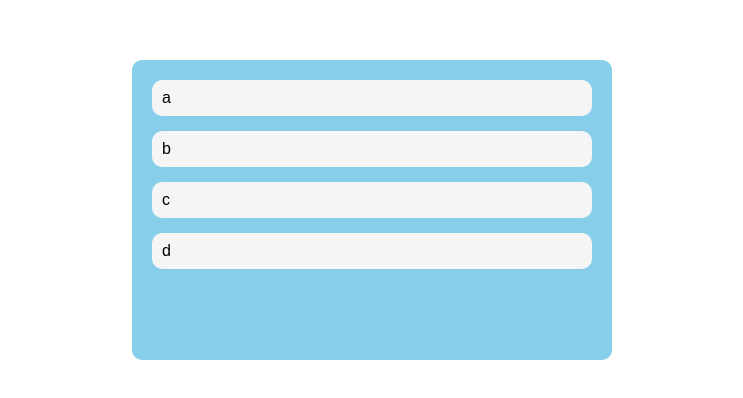
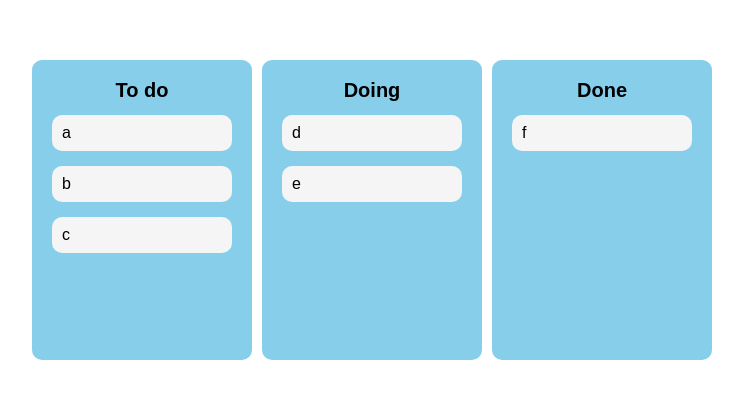
Before and after one commit to lee-yun-pyo/kanban-app, a React (Create React App) app: page / in a window 1280 px wide. Shown: the part 190-588 px from the top of the page, without its empty margins (268-1011 px from the left). Built offline with nearby package versions, Linux system fonts and the light colour scheme.

Commit message:
Create DraggableTodo, DroppableCategory.tsx

```diff
--- /dev/null
+++ b/src/Components/DraggableTodo.tsx
@@ -0,0 +1,33 @@
+import React from "react";
+import { Draggable } from "react-beautiful-dnd";
+import styled from "styled-components";
+
+const Card = styled.li`
+  background-color: whitesmoke;
+  border-radius: 10px;
+  padding: 10px;
+  margin-bottom: 15px;
+`;
+
+interface IDraggableProps {
+  todo: string;
+  index: number;
+}
+
+function DraggableTodo({ todo, index }: IDraggableProps) {
+  return (
+    <Draggable key={todo} draggableId={todo} index={index}>
+      {(provided) => (
+        <Card
+          ref={provided.innerRef}
+          {...provided.dragHandleProps}
+          {...provided.draggableProps}
+        >
+          {todo}
+        </Card>
+      )}
+    </Draggable>
+  );
+}
+
+export default React.memo(DraggableTodo);
--- /dev/null
+++ b/src/Components/DroppableCategory.tsx
@@ -0,0 +1,47 @@
+import { Droppable } from "react-beautiful-dnd";
+import styled from "styled-components";
+import DraggableTodo from "./DraggableTodo";
+
+const Wrapper = styled.div`
+  background-color: skyblue;
+  border-radius: 10px;
+  padding: 20px 20px 15px 20px;
+  min-height: 300px;
+  display: flex;
+  flex-direction: column;
+  align-items: center;
+`;
+const Title = styled.span`
+  font-weight: 600;
+  font-size: 20px;
+  margin-bottom: 15px;
+`;
+
+const Board = styled.ul`
+  width: 100%;
+`;
+
+interface IDroppableProps {
+  todos: string[];
+  boardId: string;
+}
+
+function DroppableCategory({ todos, boardId }: IDroppableProps) {
+  return (
+    <Wrapper>
+      <Title>{boardId}</Title>
+      <Droppable droppableId={boardId}>
+        {(provided) => (
+          <Board ref={provided.innerRef} {...provided.droppableProps}>
+            {todos.map((todo, index) => (
+              <DraggableTodo key={todo} todo={todo} index={index} />
+            ))}
+            {provided.placeholder}
+          </Board>
+        )}
+      </Droppable>
+    </Wrapper>
+  );
+}
+
+export default DroppableCategory;
--- a/src/Components/Todolist.tsx
+++ b/src/Components/Todolist.tsx
@@ -1,16 +1,12 @@
-import {
-  DragDropContext,
-  Droppable,
-  Draggable,
-  DropResult,
-} from "react-beautiful-dnd";
+import { DragDropContext, DropResult } from "react-beautiful-dnd";
 import styled from "styled-components";
 import { useRecoilState } from "recoil";
 import { todoState } from "../atoms";
+import DroppableCategory from "./DroppableCategory";
 
 const Wrapper = styled.div`
   display: flex;
-  max-width: 480px;
+  max-width: 680px;
   width: 100%;
   margin: 0 auto;
   justify-content: center;
@@ -20,59 +16,34 @@ const Wrapper = styled.div`
 
 const Boards = styled.div`
   display: grid;
-  grid-template-columns: repeat(1, 1fr);
+  grid-template-columns: repeat(3, 1fr);
+  gap: 10px;
   width: 100%;
-`;
-
-const Board = styled.ul`
-  background-color: skyblue;
-  padding: 20px 20px 15px 20px;
-  border-radius: 10px;
-  min-height: 300px;
-`;
-const Card = styled.li`
-  background-color: whitesmoke;
-  border-radius: 10px;
-  padding: 10px;
-  margin-bottom: 15px;
 `;
 
 function Todolist() {
   const [todos, setTodos] = useRecoilState(todoState);
   const onDragEnd = ({ draggableId, destination, source }: DropResult) => {
     if (!destination) return;
-    setTodos((oldTodos) => {
-      const copyTodos = [...oldTodos];
-      copyTodos.splice(source.index, 1);
-      copyTodos.splice(destination?.index, 0, draggableId);
-      return copyTodos;
-    });
+    // setTodos((oldTodos) => {
+    //   const copyTodos = [...oldTodos];
+    //   copyTodos.splice(source.index, 1);
+    //   copyTodos.splice(destination?.index, 0, draggableId);
+    //   return copyTodos;
+    // });
   };
   return (
     <>
       <DragDropContext onDragEnd={onDragEnd}>
         <Wrapper>
           <Boards>
-            <Droppable droppableId="one">
-              {(provided) => (
-                <Board ref={provided.innerRef} {...provided.droppableProps}>
-                  {todos.map((todo, index) => (
-                    <Draggable key={todo} draggableId={todo} index={index}>
-                      {(provided) => (
-                        <Card
-                          ref={provided.innerRef}
-                          {...provided.dragHandleProps}
-                          {...provided.draggableProps}
-                        >
-                          {todo}
-                        </Card>
-                      )}
-                    </Draggable>
-                  ))}
-                  {provided.placeholder}
-                </Board>
-              )}
-            </Droppable>
+            {Object.keys(todos).map((boardId) => (
+              <DroppableCategory
+                key={boardId}
+                todos={todos[boardId]}
+                boardId={boardId}
+              />
+            ))}
           </Boards>
         </Wrapper>
       </DragDropContext>
--- a/src/atoms.ts
+++ b/src/atoms.ts
@@ -1,6 +1,14 @@
 import {atom} from "recoil";
 
-export const todoState = atom({
+interface ITodoState {
+    [key: string]: string[];
+}
+
+export const todoState = atom<ITodoState>({
     key: "todos",
-    default: ['a', 'b', 'c', 'd']
+    default: {
+        'To do': ['a', 'b', 'c'],
+        Doing: ['d', 'e'],
+        Done: ['f']
+    }
 })
```
